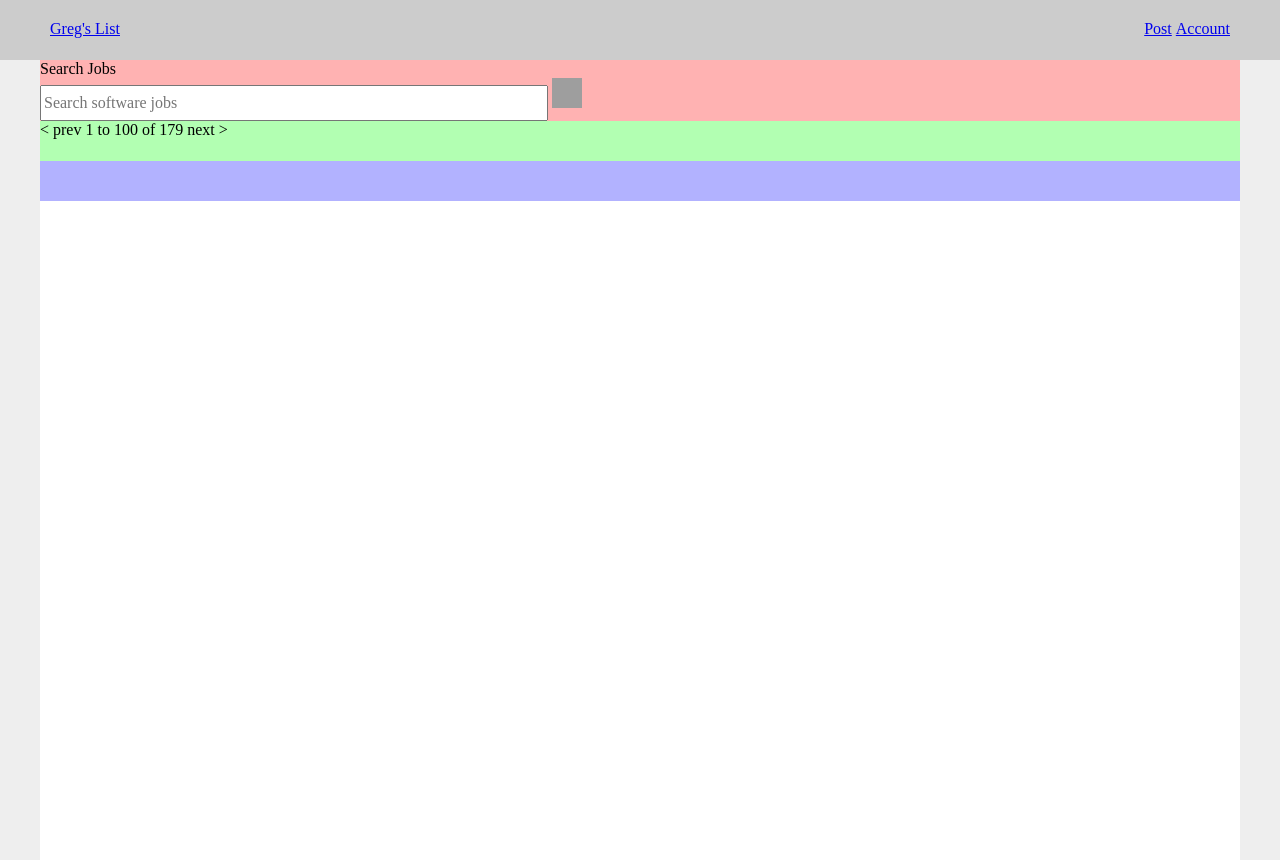
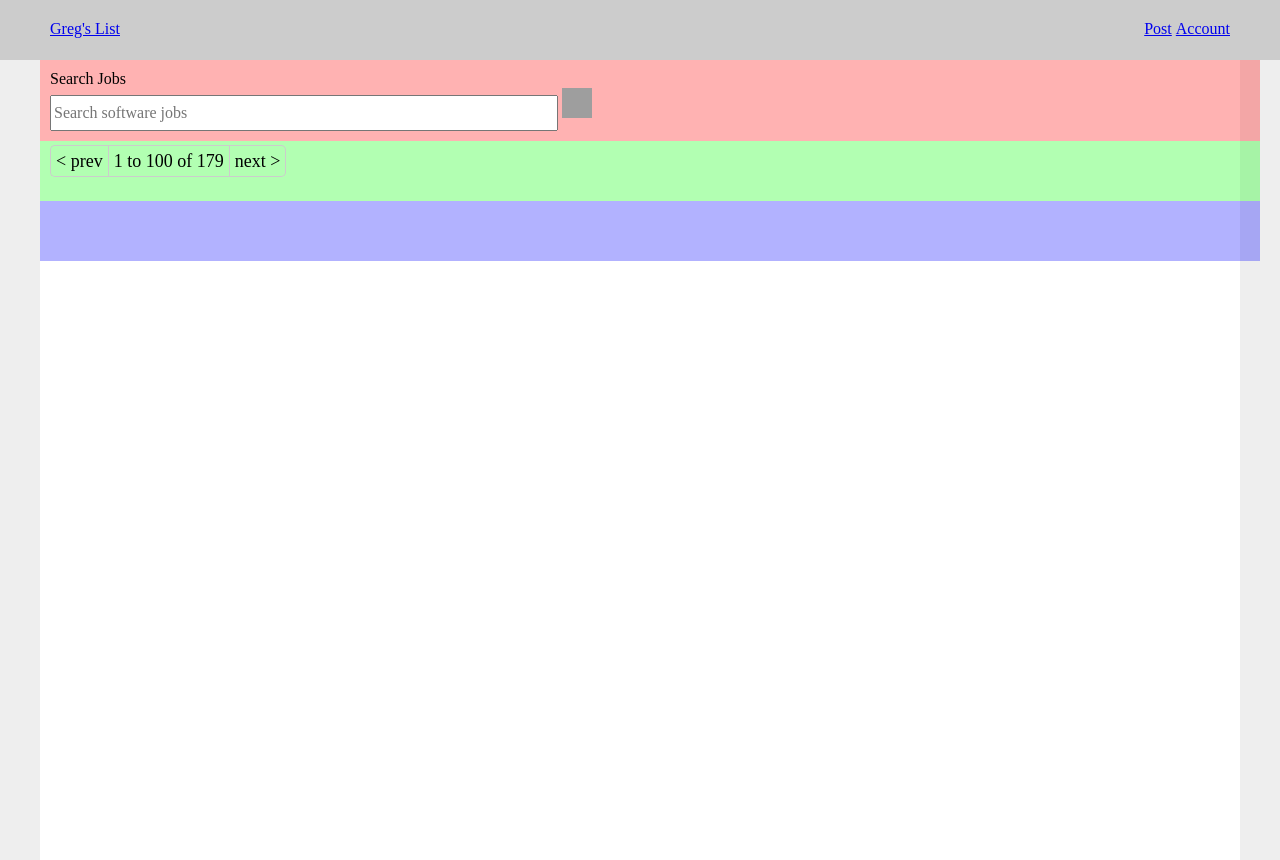
Before and after one commit to sjlutterbie/thinkful-CSS-challenge-gregsList, a plain HTML site: page index.html in a window 1280 px wide. Drawn offline with nearby package versions, Linux system fonts and the light colour scheme; grey boxes are pictures that could not be loaded.

Commit message:
Fixed lost code due to git hiccup.

```diff
--- a/index.css
+++ b/index.css
@@ -50,18 +50,22 @@ html {
     width: 100%;
     background: rgba(255,0,0,.3); /* TEMP: Design aid */
     min-height: 5vh; /* TEMP: Design aid */
+    padding: 10px;
 }
 
 .searchbar-results-nav {
     width: 100%;
     background: rgba(0,255,0,.3); /* TEMP: Design aid */
     min-height: 5vh; /* TEMP: Design aid */
+    font-size: 0px;
+    padding: 10px;
 }
 
 .searchbar-results {
     width: 100%;
     background: rgba(0,0,255,.3); /* TEMP: Design aid */
     min-height: 5vh; /* TEMP: Design aid */
+    padding: 10px;
 }
 
 /* ===SEARCH BAR=== */
@@ -76,3 +80,21 @@ html {
     height: 30px;
     width: 30px;
 }
+
+/* ===SEARCH BAR RESULTS NAV=== */
+
+.searchbar-nav {
+    border: 1px solid #ccc;
+    padding: 5px;
+    font-size: 18px;
+}
+
+    .searchbar-nav-prev {
+        border-radius: 5px 0px 0px 5px;
+        border-right-width: 0px;
+    }
+
+    .searchbar-nav-next {
+        border-radius: 0px 5px 5px 0px;
+        border-left-width: 0px;
+    }
--- a/index.html
+++ b/index.html
@@ -47,9 +47,9 @@
 
             <!-- ===SEARCH RESULTS NAV=== -->
             <div class="searchbar-results-nav">
-                <span class="searchbar-nav-prev">< prev</span>
-                <span class="searchbar-nav-loc">1 to 100 of 179</span>
-                <span class="searchbar-nav-next">next ></span>
+                <span class="searchbar-nav searchbar-nav-prev">< prev</span>
+                <span class="searchbar-nav searchbar-nav-loc">1 to 100 of 179</span>
+                <span class="searchbar-nav searchbar-nav-next">next ></span>
             </div>
 
             <!-- ===SEARCH BAR RESULTS=== --->
```
